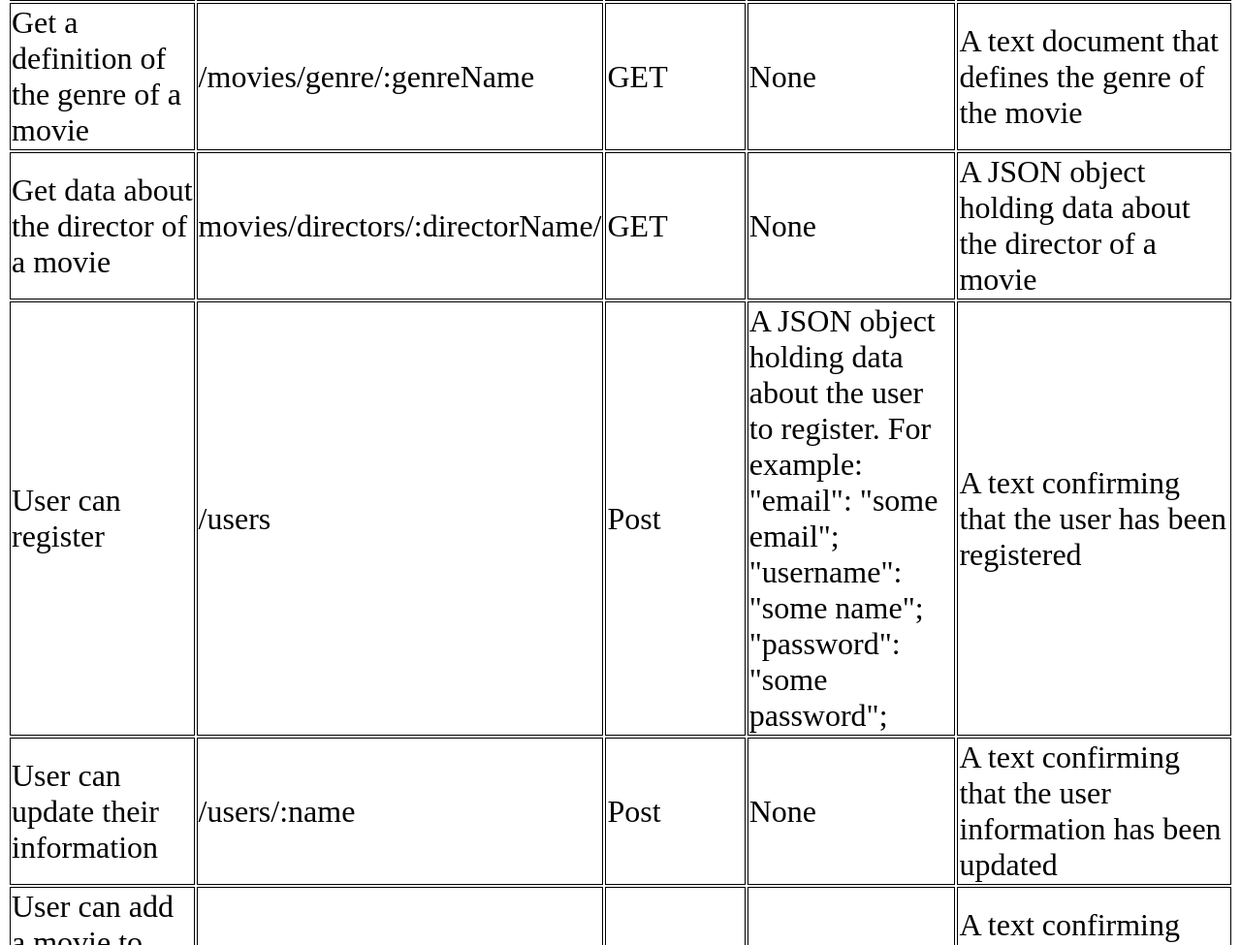
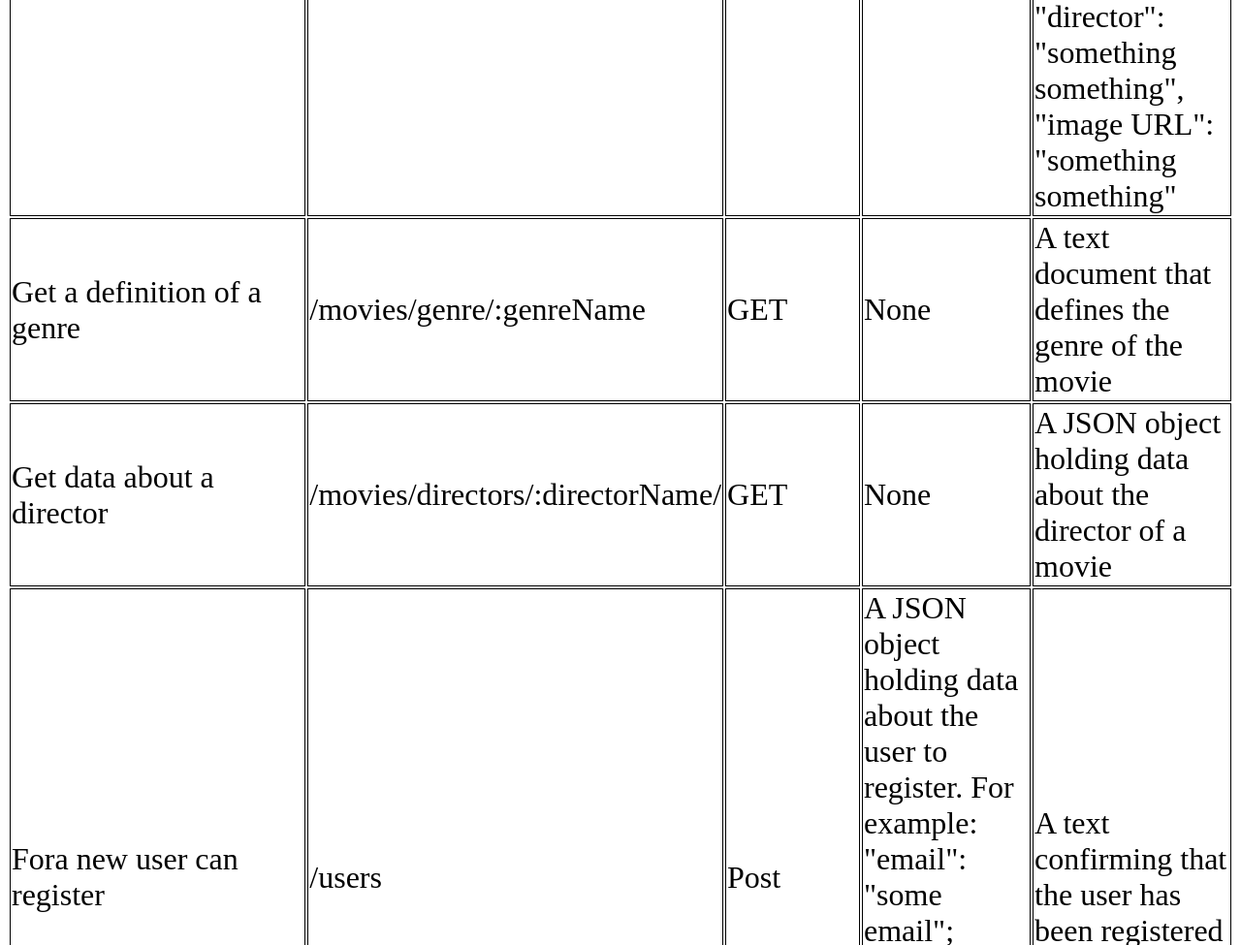
Before and after one commit to KostasRafael/movie_api, a website: page public/documentation.html in a window 1280 px wide. Shown: the part 1165-2140 px from the top of the page at 97% size. Drawn offline with Linux system fonts and the light colour scheme.

Commit message:
Created routes

```diff
--- a/public/documentation.html
+++ b/public/documentation.html
@@ -43,7 +43,7 @@
         </tr>
 
         <tr>
-            <td>Get a definition of the genre of a movie</td>
+            <td>Get a definition of a genre</td>
             <td>/movies/genre/:genreName</td>
             <td>GET</td>
             <td>None</td>
@@ -51,15 +51,15 @@
         </tr>
 
         <tr>
-            <td>Get data about the director of a movie</td>
-            <td>movies/directors/:directorName/</td>
+            <td>Get data about a director</td>
+            <td>/movies/directors/:directorName/</td>
             <td>GET</td>
             <td>None</td>
             <td>A JSON object holding data about the director of a movie</td>
         </tr>
 
         <tr>
-            <td>User can register</td>
+            <td>Fora new user can register</td>
             <td>/users</td>
             <td>Post</td>
             <td>A JSON object holding data about the user to register. For example: <br />
@@ -71,8 +71,8 @@
         </tr>
 
         <tr>
-            <td>User can update their information</td>
-            <td>/users/:name</td>
+            <td>User can update their information(username)</td>
+            <td>/users/:id</td>
             <td>Post</td>
             <td>None</td>
             <td>A text confirming that the user information has been updated</td>
```
Also changed, not shown: index.js (+8 -1 lines).
